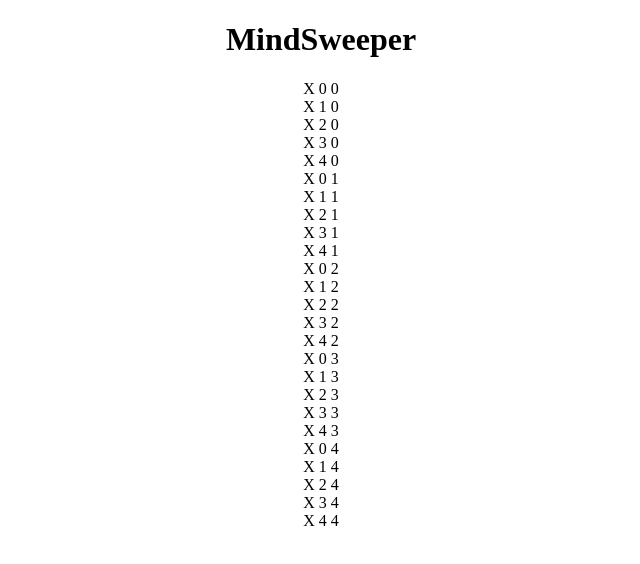
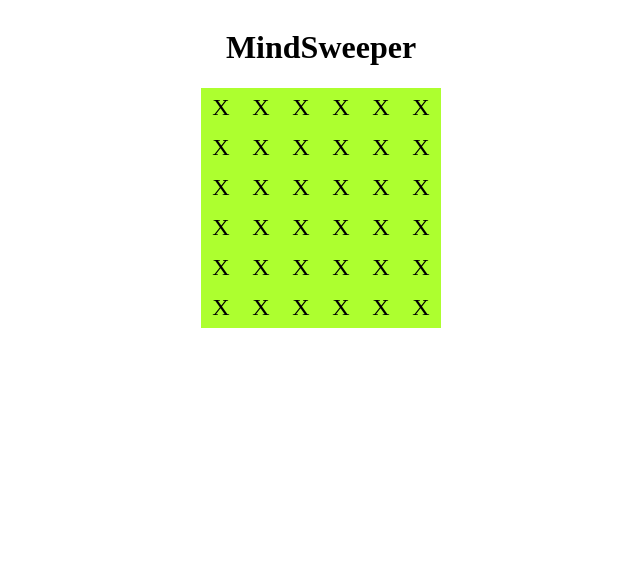
Before and after one commit to Bod1eF/mindsweeper, a React (Create React App) app: page / in a window 1280 px wide. Shown: the top 564 px of the page, without its empty margins (319-959 px from the left). Built offline with nearby package versions, Linux system fonts and the light colour scheme.

Commit message:
created cell component

```diff
--- a/src/App.css
+++ b/src/App.css
@@ -1,3 +1,25 @@
 .App {
   text-align: center;
+  display:flex;
+  align-items:center;
+  flex-direction:column;
 }
+
+.row {
+  display:flex;
+}
+
+.board_container {
+  display:flex;
+}
+
+.cell {
+  width:40px;
+  height:40px;
+  background-color:greenyellow;
+  color:black;
+  font-size:24px;
+  display:flex;
+  align-items:center;
+  justify-content: center;
+}
--- a/src/App.js
+++ b/src/App.js
@@ -5,7 +5,7 @@ function App() {
   return (
     <div className="App">
       <h1>MindSweeper</h1>
-      <Board />
+      <Board/>
     </div>
   );
 }
--- a/src/components/board.js
+++ b/src/components/board.js
@@ -1,16 +1,26 @@
 import create_board from "../utils/create_board";
 import React, { useState, useEffect } from "react";
+import Cell from "./cell.js";
 
 function Board() {
   const [grid, setGrid] = useState([]);
 
   useEffect(() => {
     function fresh_board() {
-      const new_board = create_board(5, 5, 10);
+      const new_board = create_board(6, 6, 10);
       setGrid(new_board);
     }
     fresh_board();
   }, []);
+
+
+
+  const rightClick = (e, x, y) => {
+    e.preventDefault();
+    console.log("right click");
+
+  }
+
 
   // Check if grid is an array and has elements before rendering
   if (!Array.isArray(grid) || grid.length === 0) {
@@ -22,9 +32,7 @@ function Board() {
       {grid.map((row, rowIndex) => (
         <div key={rowIndex} className="row">
           {row.map((block, blockIndex) => (
-            <div key={blockIndex} className="block">
-              {block.value} {block.x}  {block.y}
-            </div>
+              <Cell key = {blockIndex} details = {block} rightClick = {rightClick} />
           ))}
         </div>
       ))}
--- /dev/null
+++ b/src/components/cell.js
@@ -0,0 +1,14 @@
+import React from "react";
+
+function Cell({details}, {rightClick}) {
+    return (
+        <div className="cell"
+        onContextMenu={(e) => rightClick(e, details.x, details.y)}
+        onClick={() => console.log(details)}>
+            {details.value}
+        </div>
+    );
+
+
+}
+export default Cell;
```
